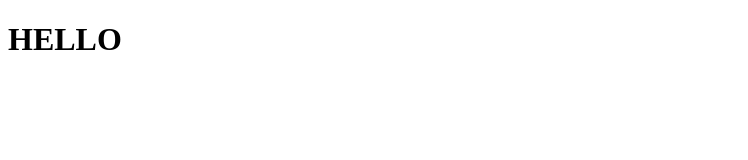
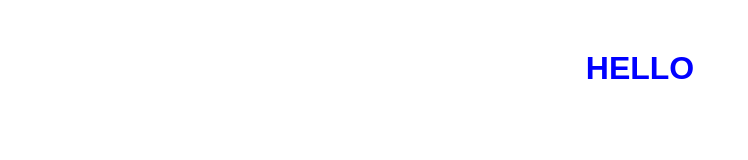
Before and after one commit to N00ral/MeowGuide, a plain HTML site: page index.html in a window 1280 px wide. Shown: the whole page, without its empty margins (0-748 px from the left). Drawn offline with Linux system fonts and the light colour scheme.

Commit message:
Testing changing text color

```diff
--- a/css/style.css
+++ b/css/style.css
@@ -1 +1,9 @@
 /* add all items from grading group 3 and 4. Search for items in group 5 that refer to css f.e. z index */
+
+
+.hello-text {
+    color: blue;
+    font-family: Arial, sans-serif;
+    text-align: center;
+    margin-top: 50px;
+}
--- a/index.html
+++ b/index.html
@@ -3,11 +3,12 @@
 <head>
     <meta charset="UTF-8">
     <meta name="viewport" content="width=device-width, initial-scale=1.0">
+    <link rel="stylesheet" href="css/style.css">
     <title>MeowGuide</title>
 </head>
 <body>
 
-    <h1> HELLO </h1>
+    <h1 class="hello-text"> HELLO </h1>
 
 </body>
 </html>
```
